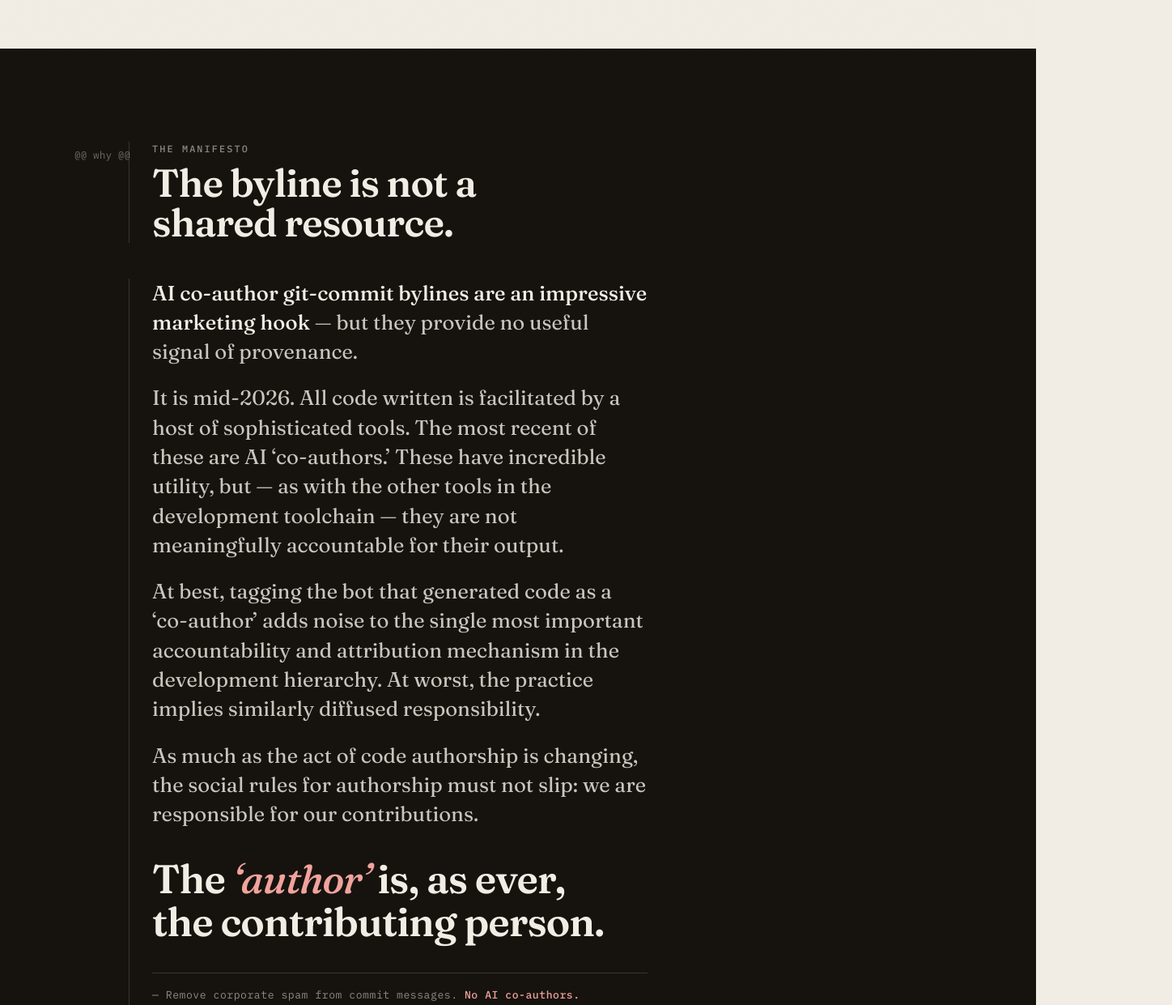
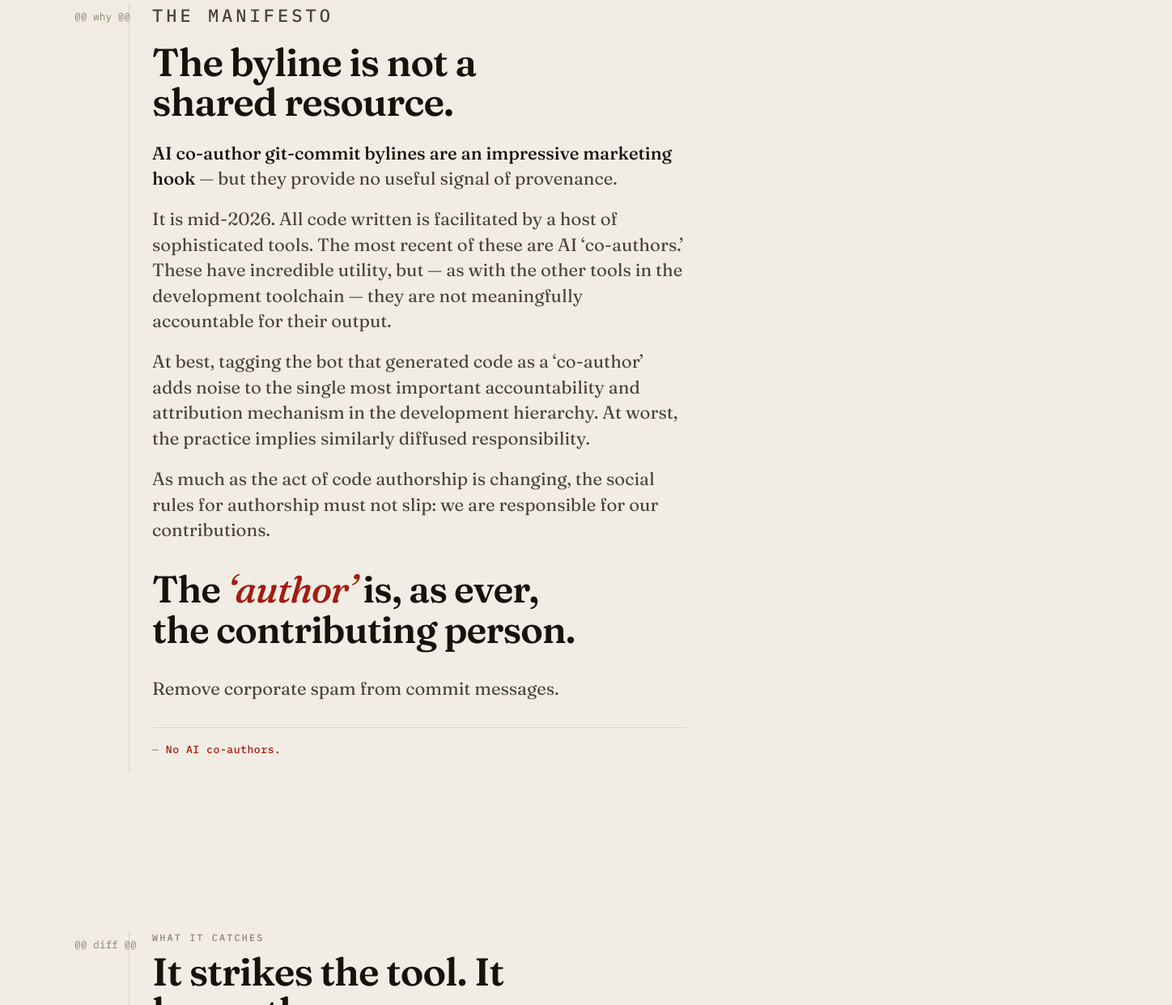
Before and after one commit to GoodHatsLLC/no-ai-coauthors, a website: page docs/index.html in a window 1280 px wide. Shown: the part 679-1920 px from the top of the page at 81% size, 1448 px wide, since content can reach past the window. Drawn offline with Linux system fonts and the light colour scheme.

Commit message:
update website

```diff
--- a/docs/index.html
+++ b/docs/index.html
@@ -164,7 +164,7 @@
   /* =====================================================================
      HERO
      ===================================================================== */
-  .hero { padding-block: clamp(3.5rem, 8vw, 6rem) clamp(3.5rem, 7vw, 5.5rem); }
+  .hero { padding-block: clamp(3.5rem, 8vw, 6rem) clamp(3rem, 7vw, 5rem); }
   .hero-grid { display: grid; grid-template-columns: 1.05fr 0.95fr; gap: clamp(2rem, 5vw, 4rem); align-items: center; }
   @media (max-width: 900px) { .hero-grid { grid-template-columns: 1fr; gap: 2.5rem; } }
 
@@ -196,6 +196,29 @@
     flex: 1; overflow-x: auto; white-space: nowrap; color: var(--ink);
   }
   .oneliner code .tk { color: var(--ink-faint); }
+
+  .hero-manifesto {
+    margin-top: clamp(2.75rem, 6vw, 4.5rem);
+    padding-top: clamp(2.25rem, 5vw, 3.5rem);
+    border-top: var(--bezel);
+    display: grid;
+    grid-template-columns: var(--gut) minmax(0, 43rem);
+  }
+  .hero-manifesto .mark {
+    font-family: var(--mono); font-size: 0.8rem; color: var(--ink-faint);
+    padding-top: 0.45rem; border-right: var(--bezel);
+  }
+  .hero-manifesto .creed {
+    padding-left: 1.75rem;
+  }
+  .hero-manifesto h2 {
+    font-size: clamp(1.9rem, 4.3vw, 3rem);
+    max-width: 16ch;
+    margin: 0.5rem 0 1.4rem;
+  }
+  @media (max-width: 680px) {
+    .hero-manifesto .creed { padding-left: 1.1rem; }
+  }
 
   /* ---- the commit card (signature element) ---------------------------- */
   .card {
@@ -258,32 +281,19 @@
     @keyframes fade-in { to { opacity: 1; } }
   }
 
-  /* =====================================================================
-     MANIFESTO
-     ===================================================================== */
-  .manifesto { background: var(--ink); color: var(--paper); }
-  .manifesto .eyebrow { color: rgba(241,237,228,0.55); }
-  .manifesto .sec-head .mark { color: rgba(241,237,228,0.4); border-right-color: rgba(241,237,228,0.16); }
-  .manifesto .sec-head h2 { color: var(--paper); }
-
-  .creed { display: grid; grid-template-columns: var(--gut) 1fr; }
-  .creed .rail { border-right: 1px solid rgba(241,237,228,0.16); }
-  .creed .body { padding-left: 1.75rem; max-width: 40rem; }
-  @media (max-width: 680px) { .creed .body { padding-left: 1.1rem; } }
-
-  .creed p { font-size: clamp(1.2rem, 2.6vw, 1.6rem); line-height: 1.42; color: rgba(241,237,228,0.82); margin: 0 0 1.3rem; }
-  .creed p .hl { color: var(--paper); font-weight: 500; }
+  .creed p { font-size: clamp(1.12rem, 2.1vw, 1.38rem); line-height: 1.43; color: var(--ink-soft); margin: 0 0 1.15rem; }
+  .creed p .hl { color: var(--ink); font-weight: 500; }
   .creed .pull {
-    font-size: clamp(1.9rem, 5vw, 3.1rem); line-height: 1.08; letter-spacing: -0.02em;
-    color: var(--paper); font-weight: 600; margin: 2.2rem 0; text-wrap: balance;
+    font-size: clamp(1.75rem, 4.5vw, 2.9rem); line-height: 1.08; letter-spacing: -0.02em;
+    color: var(--ink); font-weight: 600; margin: 2rem 0; text-wrap: balance;
   }
-  .creed .pull em { font-style: italic; color: #f0a39c; }
+  .creed .pull em { font-style: italic; color: var(--red-ink); }
   .creed .sign {
     font-family: var(--mono); font-size: 0.82rem; letter-spacing: 0.04em;
-    color: rgba(241,237,228,0.55); border-top: 1px solid rgba(241,237,228,0.16);
+    color: var(--ink-faint); border-top: var(--bezel);
     padding-top: 1.1rem; margin-top: 2rem;
   }
-  .creed .sign b { color: #f0a39c; font-weight: 500; }
+  .creed .sign b { color: var(--red-ink); font-weight: 500; }
 
   /* =====================================================================
      LEDGER — what it rejects / what it keeps
@@ -309,18 +319,6 @@
 
   .chips { display: flex; flex-wrap: wrap; gap: 0.4rem; margin-top: 1.25rem; }
   .chip { font-family: var(--mono); font-size: 0.72rem; color: var(--ink-soft); border: 1px solid var(--paper-3); padding: 0.25rem 0.5rem; background: var(--paper); }
-
-  /* =====================================================================
-     MECHANISM
-     ===================================================================== */
-  .mech { display: grid; grid-template-columns: repeat(3, 1fr); gap: 1.5rem; }
-  @media (max-width: 820px) { .mech { grid-template-columns: 1fr; gap: 0; } }
-  .feat { padding: 0; }
-  @media (max-width: 820px) { .feat { padding: 1.4rem 0; border-top: var(--bezel); } .feat:first-child { border-top: 0; } }
-  .feat .n { font-family: var(--mono); font-size: 0.78rem; color: var(--red-ink); letter-spacing: 0.05em; }
-  .feat h3 { font-size: 1.35rem; margin: 0.55rem 0 0.6rem; letter-spacing: -0.01em; }
-  .feat p { margin: 0; color: var(--ink-soft); font-size: 1.02rem; }
-  .feat p code { font-family: var(--mono); font-size: 0.86em; background: var(--paper-2); padding: 0.05em 0.3em; }
 
   /* =====================================================================
      INSTALL
@@ -403,7 +401,7 @@
         <line x1="15.8" y1="12" x2="22" y2="12" stroke="#16130f" stroke-width="2"/>
         <circle cx="12" cy="12" r="3.6" stroke="#cf2417" stroke-width="2" fill="none"/>
       </svg>
-      no-ai-<span class="strike">coauthors</span>
+      no-ai-coauthors
     </a>
     <span class="nav-spacer"></span>
     <a class="nav-link hide-sm" href="#manifesto">Manifesto</a>
@@ -422,8 +420,7 @@
       <div>
         <p class="eyebrow">commit-msg hook · github action</p>
         <h1>
-          <span class="no">No AI</span>
-          <span class="co">co&#8209;authors<span class="x" aria-hidden="true"></span></span>
+          <span class="co">No AI co&#8209;authors<span class="x" aria-hidden="true"></span></span>
         </h1>
         <p class="sub">
           A <b>commit-msg hook</b> and <b>GitHub Action</b> that rejects commits carrying
@@ -466,23 +463,12 @@
         </div>
       </div>
     </div>
-  </div>
-</section>
 
-<!-- ============================ MANIFESTO ============================ -->
-<section class="section manifesto" id="manifesto">
-  <div class="wrap">
-    <div class="sec-head">
+    <div class="hero-manifesto" id="manifesto">
       <div class="mark">@@&nbsp;why&nbsp;@@</div>
-      <div class="lead">
+      <div class="creed">
         <p class="eyebrow">the manifesto</p>
         <h2>The byline is not a shared resource.</h2>
-      </div>
-    </div>
-
-    <div class="creed">
-      <div class="rail" aria-hidden="true"></div>
-      <div class="body">
         <p>
           <span class="hl">AI co-author git-commit bylines are an impressive marketing hook</span> —
           but they provide no useful signal of provenance.
@@ -504,8 +490,8 @@
         </p>
 
         <p class="pull">The <em>&lsquo;author&rsquo;</em> is, as ever, the contributing person.</p>
-
-        <p class="sign">— Remove corporate spam from commit messages. <b>No AI co-authors.</b></p>
+        <p>Remove corporate spam from commit messages. </p>
+        <p class="sign">— <b>No AI co-authors.</b></p>
       </div>
     </div>
   </div>
@@ -557,37 +543,6 @@
           It blocks the bot named <span class="red">Claude</span>.<br>
           It welcomes the human named <span style="color:var(--ink)">Claude&nbsp;Shannon</span>.
         </p>
-      </div>
-    </div>
-  </div>
-</section>
-
-<!-- ============================ MECHANISM ============================ -->
-<section class="section" id="how">
-  <div class="wrap">
-    <div class="sec-head">
-      <div class="mark">@@&nbsp;how&nbsp;@@</div>
-      <div class="lead">
-        <p class="eyebrow">the mechanism</p>
-        <h2>One small script. No runtime to install.</h2>
-      </div>
-    </div>
-
-    <div class="mech">
-      <div class="feat">
-        <div class="n">/* posix */</div>
-        <h3>Just <code>sh</code> and <code>awk</code></h3>
-        <p>The hook is a POSIX shell script. No Node, Python, or Ruby. No managed hook environment to bootstrap on every machine.</p>
-      </div>
-      <div class="feat">
-        <div class="n">/* local */</div>
-        <h3>Caught at commit time</h3>
-        <p>Runs as a <code>commit-msg</code> hook, so a tagged commit is stopped before it ever enters your history — not flagged after the fact.</p>
-      </div>
-      <div class="feat">
-        <div class="n">/* ci */</div>
-        <h3>Enforced again in CI</h3>
-        <p>The same logic ships as a GitHub Action that reads commits on <code>push</code> and <code>pull_request</code>, so the rule holds even without local hooks.</p>
       </div>
     </div>
   </div>
```
